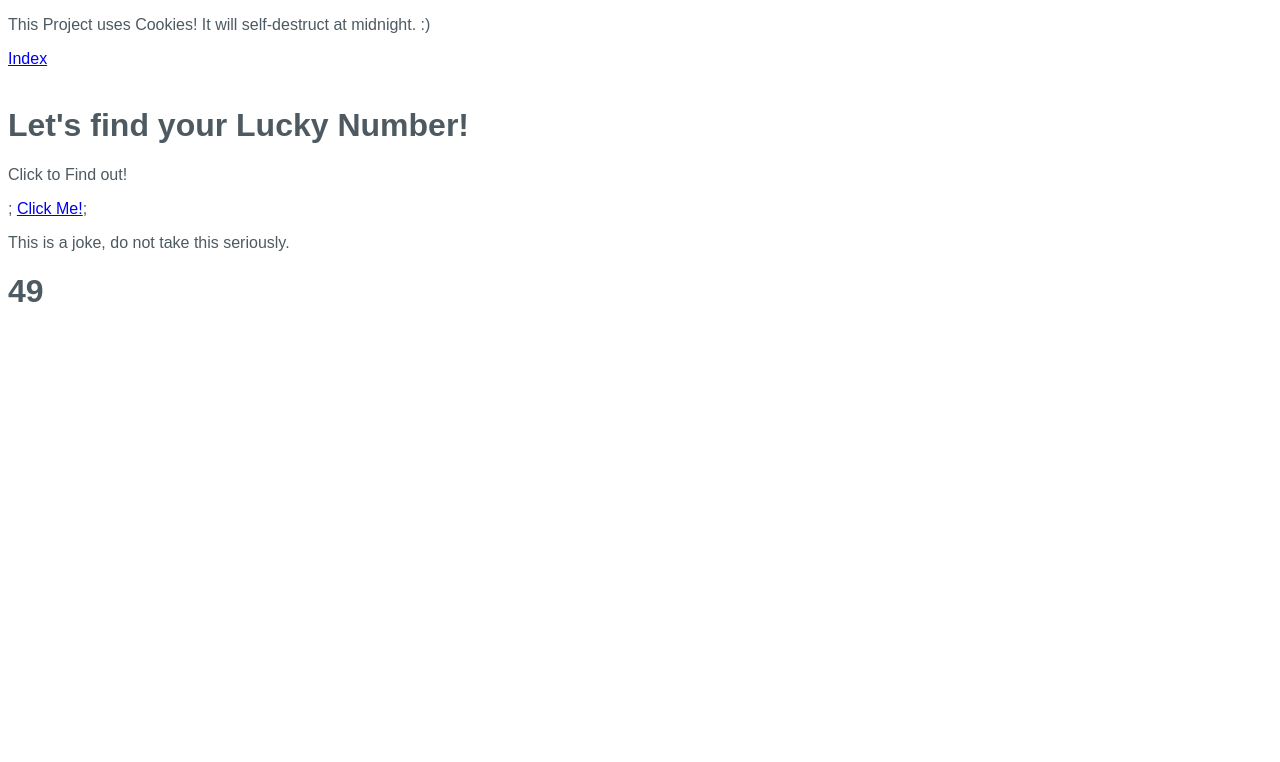
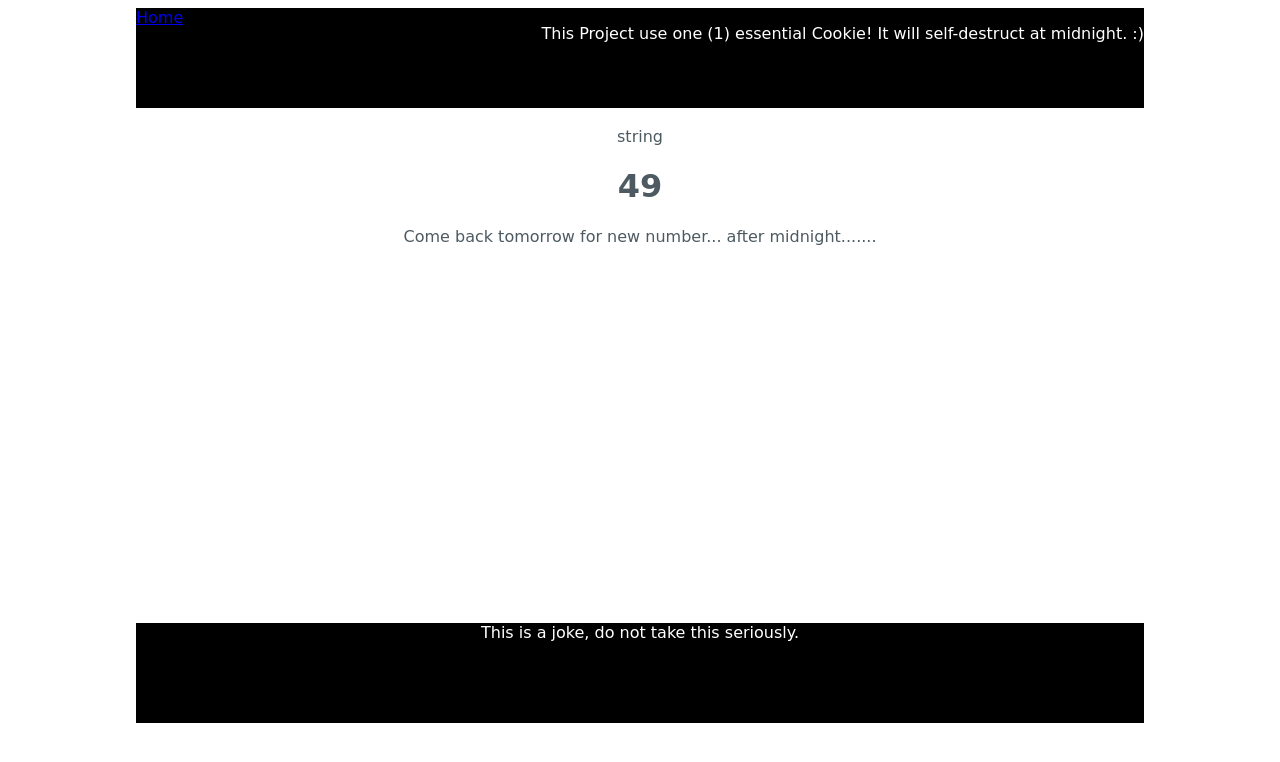
Before and after one commit to eisahanin/LuckyNumber, a PHP site: page /lucky.php in a window 1280 px wide. Shown: the top 762 px of the page. Run offline with PHP 8.4, Linux system fonts and the light colour scheme.

Commit message:
delete cookie loop + styling
created a loop to allow user to delete cookie for a new number,
styling of header and footer,
functions php file

```diff
--- /dev/null
+++ b/functions.php
@@ -0,0 +1,21 @@
+<?php
+
+$LuckyNumber = 0;
+$expireDate = mktime(24, 59, 59, null, null, null);
+$luckylink = "lucky.php";
+
+function LuckyGen() {
+  $GLOBALS['LuckyNumber'] = rand(0,100);
+  setcookie("lucky", $GLOBALS['LuckyNumber'], $GLOBALS['expireDate'], "/",);
+  echo "<h1>". $GLOBALS['LuckyNumber'] . "</h1>";
+  setcookie("user", "visitor", $GLOBALS['expireDate'], "/",);
+  echo "Come back tomorrow for new number... after midnight....... </br>";
+};
+
+function deleteNumber() {
+  unset($_COOKIE['lucky']);
+  setcookie("lucky", $GLOBALS['LuckyNumber'], time() - 3600, "/",);
+  $GLOBALS['LuckyNumber'] = 0;
+};
+
+?>
--- a/index.php
+++ b/index.php
@@ -1,23 +1,19 @@
 <?php
-$LuckyNumber = 0;
-$expireDate = mktime(24, 59, 59, null, null, null);
-
-function LuckyGen() {
-  $GLOBALS['LuckyNumber'] = rand(0,100);
-  setcookie("lucky", $GLOBALS['LuckyNumber'], $GLOBALS['expireDate'], "/",);
-};
-
+include 'functions.php';
  ?>
 <!DOCTYPE html>
 <html>
 <head>
   <link href="style.css" type="text/css" rel="stylesheet" />
   <script type="text/javascript" src="gen.js"></script>
+  <title>Daily Lucky Number</title>
 </head>
 <body>
   <header>
-    <p>This Project uses Cookies! It will self-destruct at midnight. :)</p>
-    <a href="index.php">Index</a>
+    <nav>
+      <a id="home" href="index.php">Home</a>
+      <p id="cookienotice">This Project use one (1) essential Cookie! It will self-destruct at midnight. :)</p>
+    </nav>
   </header>
 </br>
   <main>
@@ -26,18 +22,25 @@ function LuckyGen() {
     </h1>
 
     <?php
-    if (isset($_COOKIE["user"])) {
-      echo "You got your Number!!!";
+
+    if (isset($_COOKIE["lucky"])) {
+      echo "You got your Number!!!</br>";
+      echo "img</br>";
       echo "<h1>" . $_COOKIE["lucky"] . "</h1>";
-      echo "Come back tomorrow for new number... after midnight.......";
+      echo "Come back tomorrow for new number... after midnight....... </br>";
+      echo "img</br>";
+      echo "Unless...?</br>";
+      echo "You want a new one...?</br>";
+      echo "img</br>";
+      echo "<a href=". deleteNumber() . ">I want a new Number!!</a>";
     }
     else {
+      echo "img</br>";
+      echo "<p>Click to Find out!</p>";
+      echo "<a href=". $luckylink . ">Click Me!</a>";
     }
+
     ?>
-
-    <p>Click to Find out!</p>;
-    <a href="lucky.php">Click Me!</a>;
-
 
   </main>
 
--- a/lucky.php
+++ b/lucky.php
@@ -1,5 +1,5 @@
 <?php
-include_once 'index.php';
+include 'functions.php';
 ?>
 <!DOCTYPE html>
 <html>
@@ -8,24 +8,30 @@ include_once 'index.php';
   <script type="text/javascript" src="gen.js"></script>
 </head>
 <body>
+  <header>
+    <nav>
+      <a id="home" href="index.php">Home</a>
+      <p id="cookienotice">This Project use one (1) essential Cookie! It will self-destruct at midnight. :)</p>
+    </nav>
+  </header>
+  </br>
+  <main>
+        <?php
 
-  <main>
-      <h1 id="num">
-        <?php
+        echo "string";
 
         if ($LuckyNumber == 0) {
           LuckyGen();
-          echo $LuckyNumber;
-          setcookie("user", "visitor", $GLOBALS['expireDate'], "/",);
         } else {
           echo $LuckyNumber;
         }
         ?>
-      </h1>
-
 
   </main>
 
+  <footer>
+    <p>This is a joke, do not take this seriously.</p>
+  </footer>
 
 </body>
 
--- a/style.css
+++ b/style.css
@@ -1,4 +1,25 @@
 html {
 	color: #4D5A61;
-	font-family: 'Comic Sans', Arial;
+	font-family: "Comic Sans MS", "Comic Sans", cursive;
+	text-align: center;
+	margin: auto;
+	width: 80%;
 }
+
+header, footer {
+	background-color: black;
+	color: white;
+	height: 100px;
+}
+
+main {
+	height: 480px;
+}
+
+#home {
+	float: left;
+}
+
+#cookienotice {
+	float: right;
+}
```
